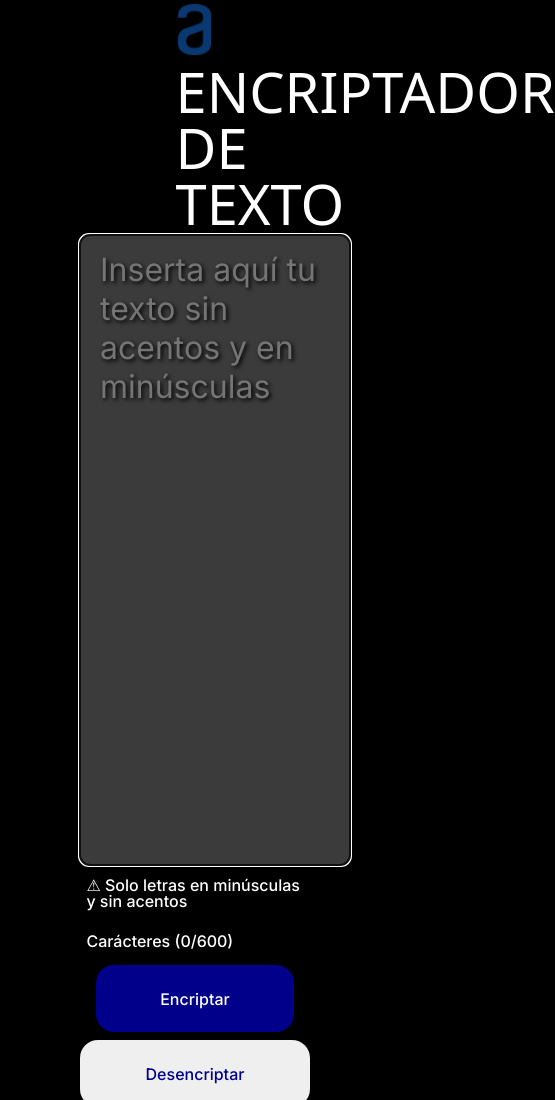
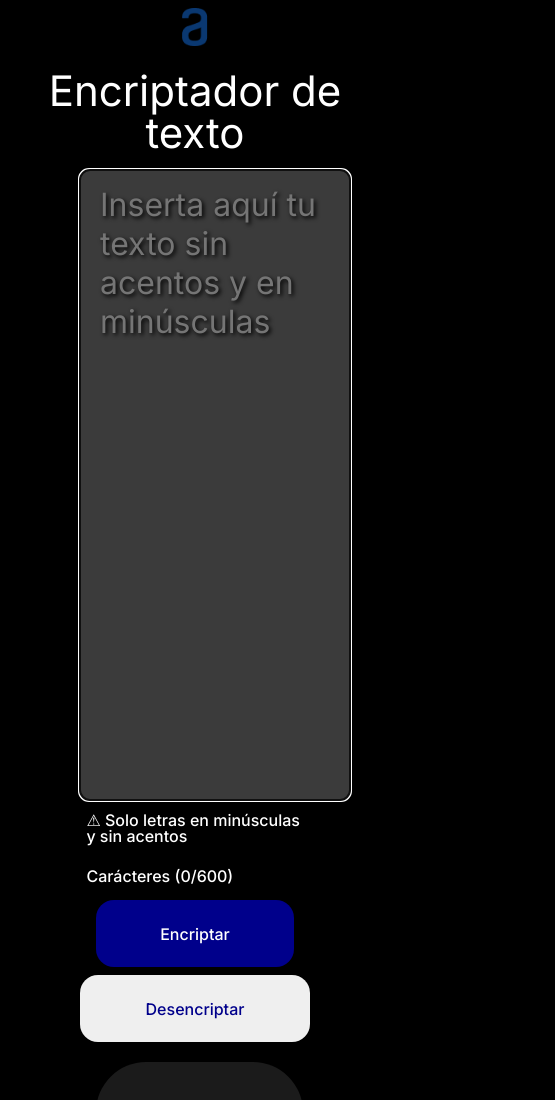
Before and after one commit to fr4ncisx/Challenge-Alura, a website: page index.html in a window 390 px wide. Shown: the top 1100 px of the page, 555 px wide, since content can reach past the window. Drawn offline with Linux system fonts and the light colour scheme; some packages are replaced by stand-ins of ours; a script that the page names is missing.

Commit message:
changes on title html and css

```diff
--- a/css/index.css
+++ b/css/index.css
@@ -1,19 +1,22 @@
 header {
-  display: flex;
   font-family: "Inter", sans-serif;
   color: white;
-  text-align: center;
   font-size: 3.5rem;
-  padding: 0.25rem 0;
-  justify-content: space-evenly;
+  transition: 1s;
+  /*flex-direction: column;
+  align-items: center;
+  padding: 0.25rem 1rem;*/
+}
+header img {
+  float: left;
+  padding: 0.5rem 0.5rem;
+}
+header h1 {
+  display: flex;
+  padding: 1rem 1rem;
+  align-items: center;
   flex-direction: column;
-  align-items: center;
-}
-.container-title {
-  position: relative;
-  font-family: "Segoe UI", Tahoma, Geneva, Verdana, sans-serif;
-  text-transform: uppercase;
-  width: 75%;
+  flex-wrap: wrap;
 }
 .logo-top {
   width: 8rem;
@@ -205,6 +208,21 @@ footer p {
 }
 
 @media screen and (max-width: 1065px) {
+  header {
+    display: flex;
+    text-align: center;
+    font-size: 42px;
+    align-items: center;
+    justify-content: center;
+    align-content: center;
+    flex-wrap: wrap;
+    flex-direction: column;
+    transition: 1s;
+  }
+  .logo-top {
+    width: 6rem;
+    transition: 1s;
+  }
   .msgNotFound-container {
     flex-direction: column;
     flex-wrap: wrap;
--- a/index.html
+++ b/index.html
@@ -13,14 +13,12 @@
     <link rel="icon" type="image/x-icon" href="/img/favicon.ico">
 </head>
 <header>
-    <section>
+        <div class="container-title"></div>
         <div class="top">
             <img class="logo-top" src="img/aluraLogo.png" alt="Logo Alura">
         </div>
-    </section>
-    <div class="container-title">
         <h1>Encriptador de texto</h1>
-    </div>
+        </div>
 </header>
 
 <body>
@@ -28,7 +26,8 @@
         <div class="container-both">
             <div class="container-text">
                 <textarea name="text" class="encrypt_text" cols="75" rows="15"
-                    placeholder="Inserta aquí tu texto sin acentos y en minúsculas" autofocus oninput="readLetters();"></textarea>
+                    placeholder="Inserta aquí tu texto sin acentos y en minúsculas" autofocus
+                    oninput="readLetters();"></textarea>
                 <div class="bottom-section">
                     <div class="msg-bottom">
                         <p class="warning-msg">&#9888; Solo letras en minúsculas y sin acentos</p>
```
